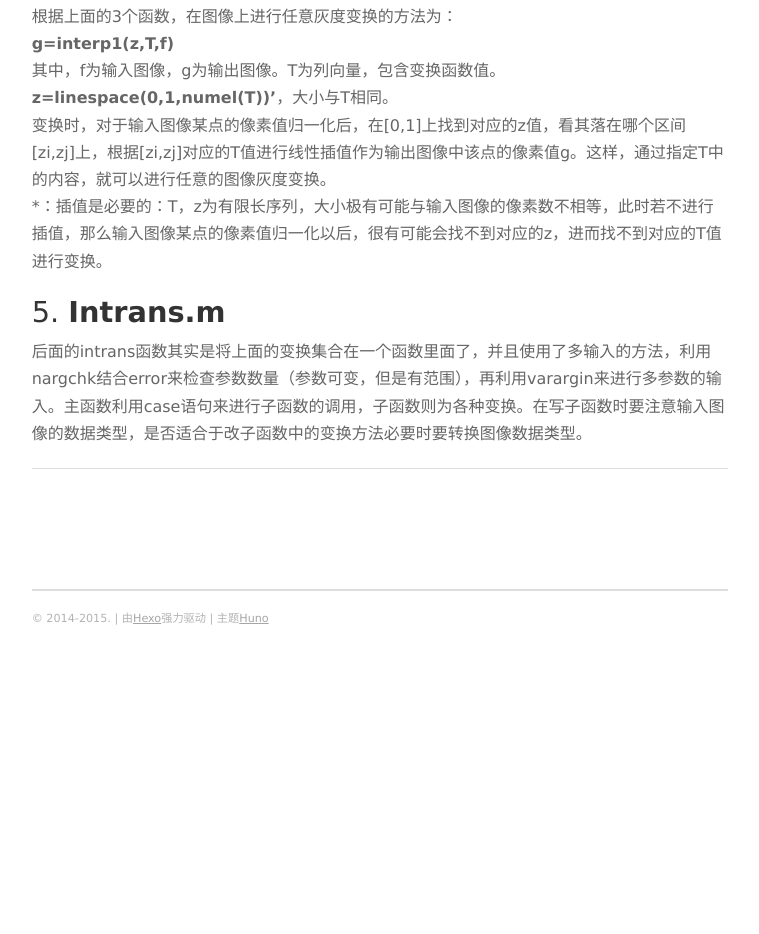
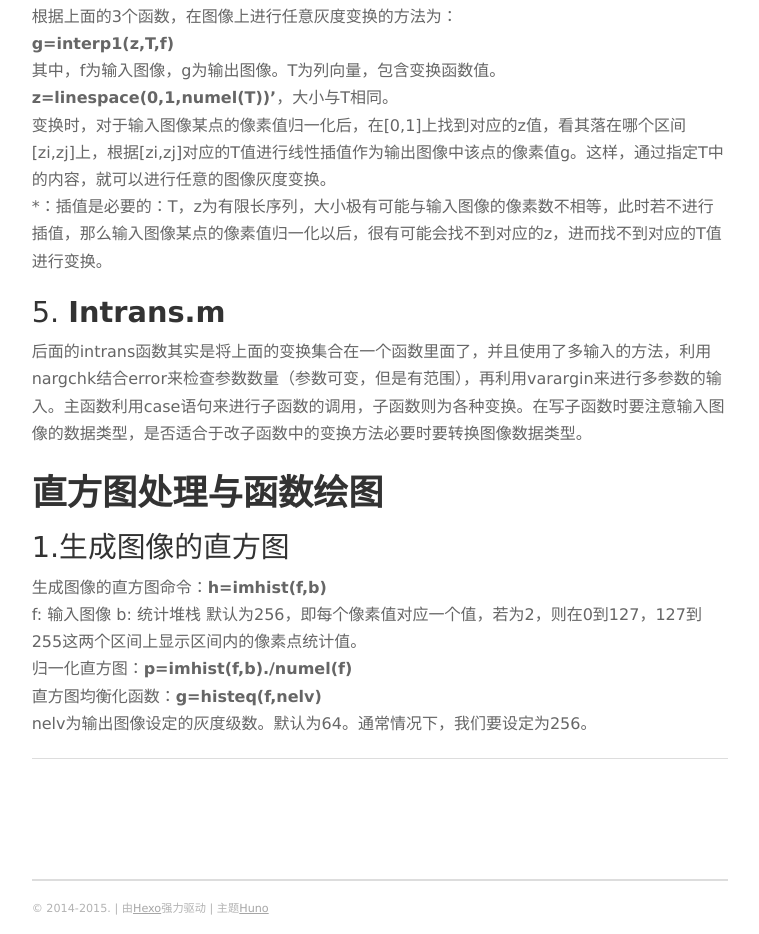
Before and after one commit to ZuoYuShen/ZuoYuShen.github.io, a plain HTML site: page 2018/04/06/Digital-image-processing-2-1/index.html in a window 1280 px wide. Shown: the part 1936-2870 px from the top of the page, without its empty margins (465-1224 px from the left). Before the commit the page ends 2618 px from the top, so only its background shows below. Drawn offline with nearby package versions, Linux system fonts and the light colour scheme; some packages are replaced by stand-ins of ours.

Commit message:
Site updated: 2018-04-11 14:11:46

```diff
--- a/2018/04/06/Digital-image-processing-2-1/index.html
+++ b/2018/04/06/Digital-image-processing-2-1/index.html
@@ -23,7 +23,7 @@
 <meta property="og:site_name" content="左大喵">
 <meta property="og:description" content="数字图像处理Chapter 2笔记灰度变换1.图像读取读取图像的命令为：imread(‘filename’); 2.图像保存将图像保存为jpg格式并保存在当前文件夹命令为：imwrite ( g , ‘Fig0205(a)log.jpg’ , ‘quality’ , 100);参数quality为图像质量，取值为0到100. imadjust &amp;amp; stretchlim 函数基本格式：g =">
 <meta property="og:locale" content="zh-Hans">
-<meta property="og:updated_time" content="2018-04-07T08:55:53.961Z">
+<meta property="og:updated_time" content="2018-04-11T06:10:39.120Z">
 <meta name="twitter:card" content="summary">
 <meta name="twitter:title" content="Digital image processing 2.1 | 左大喵">
 <meta name="twitter:description" content="数字图像处理Chapter 2笔记灰度变换1.图像读取读取图像的命令为：imread(‘filename’); 2.图像保存将图像保存为jpg格式并保存在当前文件夹命令为：imwrite ( g , ‘Fig0205(a)log.jpg’ , ‘quality’ , 100);参数quality为图像质量，取值为0到100. imadjust &amp;amp; stretchlim 函数基本格式：g =">
@@ -225,6 +225,7 @@ g1=im2uint8(mat2gray(log(1+f)));
 
 <p>根据上面的3个函数，在图像上进行任意灰度变换的方法为：<br><strong>g=interp1(z,T,f)</strong><br>其中，f为输入图像，g为输出图像。T为列向量，包含变换函数值。<br><strong>z=linespace(0,1,numel(T))’</strong>，大小与T相同。<br>变换时，对于输入图像某点的像素值归一化后，在[0,1]上找到对应的z值，看其落在哪个区间[zi,zj]上，根据[zi,zj]对应的T值进行线性插值作为输出图像中该点的像素值g。这样，通过指定T中的内容，就可以进行任意的图像灰度变换。<br>*：插值是必要的：T，z为有限长序列，大小极有可能与输入图像的像素数不相等，此时若不进行插值，那么输入图像某点的像素值归一化以后，很有可能会找不到对应的z，进而找不到对应的T值进行变换。</p>
 <h3 id="5-Intrans-m"><a href="#5-Intrans-m" class="headerlink" title="5. Intrans.m"></a>5. <strong>Intrans.m</strong></h3><p>后面的intrans函数其实是将上面的变换集合在一个函数里面了，并且使用了多输入的方法，利用nargchk结合error来检查参数数量（参数可变，但是有范围），再利用varargin来进行多参数的输入。主函数利用case语句来进行子函数的调用，子函数则为各种变换。在写子函数时要注意输入图像的数据类型，是否适合于改子函数中的变换方法必要时要转换图像数据类型。</p>
+<h2 id="直方图处理与函数绘图"><a href="#直方图处理与函数绘图" class="headerlink" title="直方图处理与函数绘图"></a><strong>直方图处理与函数绘图</strong></h2><h3 id="1-生成图像的直方图"><a href="#1-生成图像的直方图" class="headerlink" title="1.生成图像的直方图"></a>1.生成图像的直方图</h3><p>生成图像的直方图命令：<strong>h=imhist(f,b)</strong><br>f: 输入图像  b: 统计堆栈 默认为256，即每个像素值对应一个值，若为2，则在0到127，127到255这两个区间上显示区间内的像素点统计值。<br>归一化直方图：<strong>p=imhist(f,b)./numel(f)</strong><br>直方图均衡化函数：<strong>g=histeq(f,nelv)</strong><br>nelv为输出图像设定的灰度级数。默认为64。通常情况下，我们要设定为256。</p>
 
   </section>
 
```
